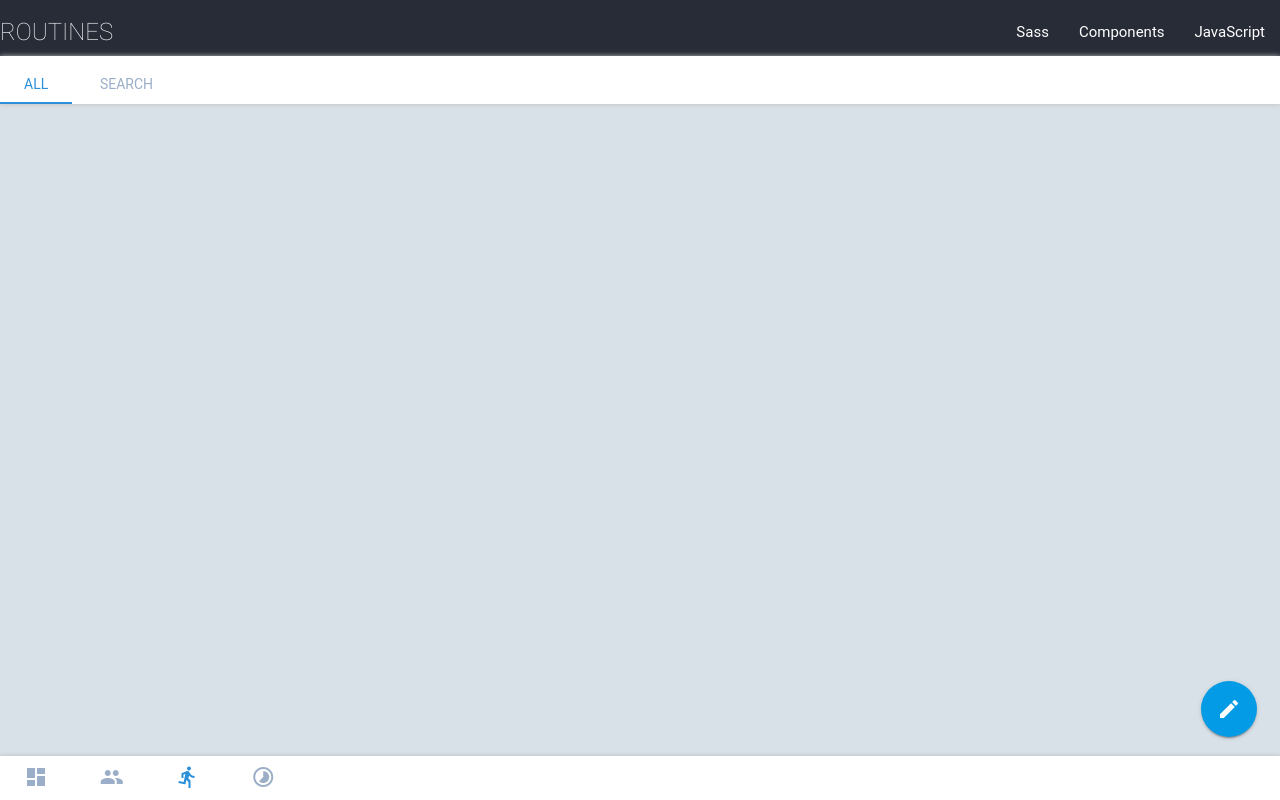
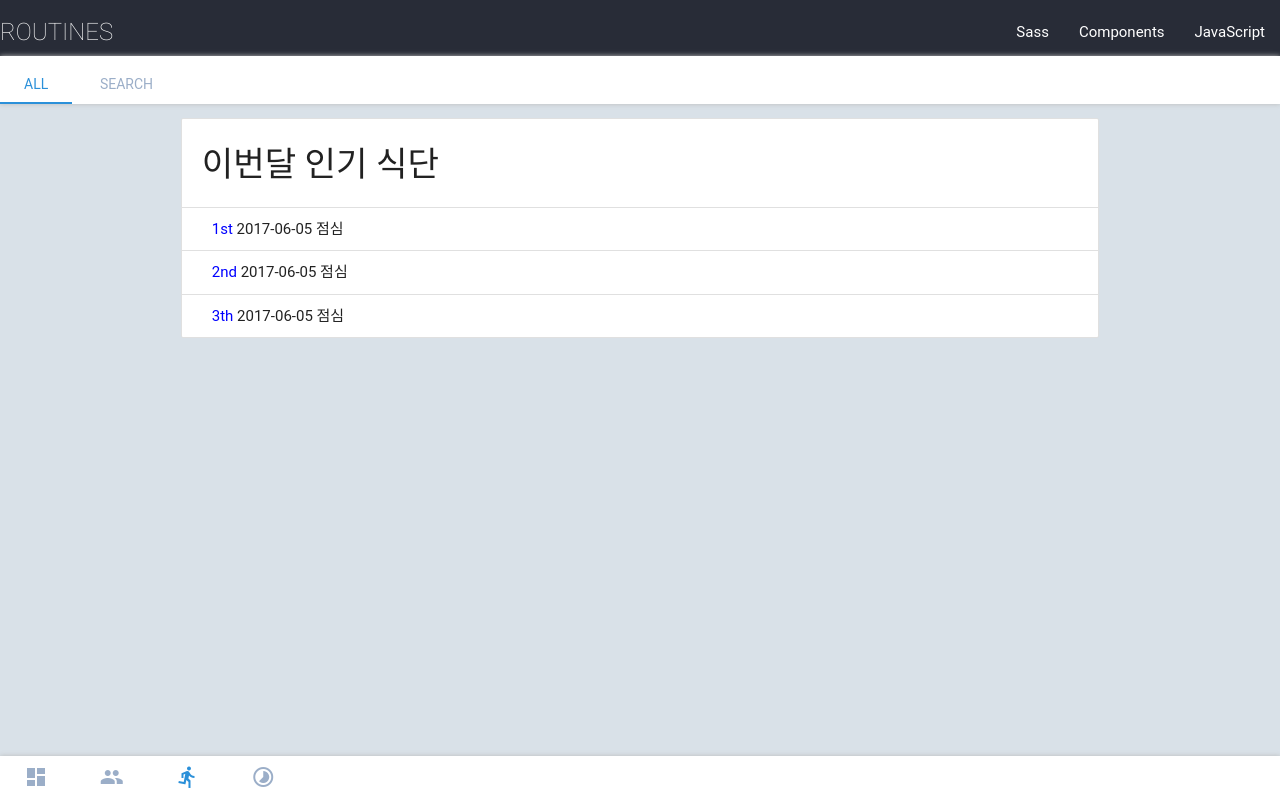
Before and after one commit to tigerlcw/MidasITProject, a Django app: page /routine/ in a window 1280 px wide. Run offline with Django 3.2, Linux system fonts and the light colour scheme; the visitor is signed in with stand-in values (Sample User, id 1); data that the repository does not hold is empty; some libraries are stand-ins or nearby versions; some web fonts are replaced.

Commit message:
Chart page

```diff
--- a/templates/main/myroutine.html
+++ b/templates/main/myroutine.html
@@ -4,6 +4,8 @@
 <link rel ="stylesheet" href="{% static 'css/people.css' %}" />
 {% endblock %}
 {% block content %}
+<script type="text/javascript" src="https://www.gstatic.com/charts/loader.js"></script>
+
 <div class="bottom-tab">
 	<ul class="tabs">
 		<li class="tab col s3"><a  href="/" id="feed"><i class="material-icons">dashboard</i></a></li>
@@ -20,41 +22,41 @@
 </div>
 
 <div class="contain container">
-	<div class="fixed-action-btn">
-		<a class="btn-floating btn-large ">
-			<i class="large material-icons">mode_edit</i>
-			</a>
-	</div>
+
 	<div class="row">
+		<div class="col s12 no-padding">
+			<ul class="collection with-header">
+				<li class="collection-header"><h4>이번달 인기 식단</h4></li>
+				<li class="collection-item"><span style="color:blue">1st</span>  2017-06-05 점심</li>
+				<li class="collection-item"><span style="color:blue">2nd</span> 2017-06-05 점심</li>
+				<li class="collection-item"><span style="color:blue">3th</span> 2017-06-05 점심</li>
+			</ul>
+		</div>
 		<div id="all" class="col s12 no-padding">
-		{% for routine in routines%}
+			{% for routine in routines%}
 			<div class="card">
-				<div class="card-action card-routine">
-					<span class="card-routine-title">{{ routine.routine_name }}</span>
-					<br />
-					<span>{{ routine.routine_detail }}</span>
+				<div class="card-action">
+					<div id="chart_div"></div>
 				</div>
+			</div>
+			<div class="card">
 				<div class="card-action">
-					<div class="row no-margin">
-						<div class="col s1">
-							<a><i class="material-icons timer-icon">timer</i></a>
-						</div>
-						<div class="col s3">
-							<span class="timer">{{ routine.routine_time }}</span>
-						</div>
-						<div class="col s1">
-							<a><i class="material-icons timer-icon">favorite</i></a>
-						</div>
-						<div class="col s2">
-							<span class="timer">10</span>
-						</div>
-					</div>
+					<div id="chart_div2"></div>
 				</div>
 			</div>
 			{% endfor %}
 		</div>
 	</div>
-	<div id="search" class="col s12">Test 2</div>
+	<div id="search" class="col s12">
+		<div class="col s12 no-padding">
+			<ul class="collection with-header">
+				<li class="collection-header"><h4>내가 먹은 식단</h4></li>
+				<li class="collection-item"><span style="color:blue">1st</span>  2017-06-05 점심</li>
+				<li class="collection-item"><span style="color:blue">2nd</span> 2017-06-05 점심</li>
+				<li class="collection-item"><span style="color:blue">3th</span> 2017-06-05 점심</li>
+			</ul>
+		</div>
+	 </div>
 </div>
 {% endblock %}
 
@@ -72,4 +74,90 @@
 		});
 	});
 </script>
+<script type="text/javascript">
+	google.charts.load('current', {packages: ['corechart', 'bar']});
+	google.charts.setOnLoadCallback(drawBasic);
+
+	function drawBasic() {
+
+		var data = new google.visualization.DataTable();
+		data.addColumn('timeofday', 'Time of Day');
+		data.addColumn('number', 'Motivation Level');
+
+		data.addRows([
+			[{v: [8, 0, 0], f: '8 am'}, 1],
+			[{v: [9, 0, 0], f: '9 am'}, 2],
+			[{v: [10, 0, 0], f:'10 am'}, 3],
+			[{v: [11, 0, 0], f: '11 am'}, 4],
+			[{v: [12, 0, 0], f: '12 pm'}, 5],
+			[{v: [13, 0, 0], f: '1 pm'}, 6],
+			[{v: [14, 0, 0], f: '2 pm'}, 7],
+			[{v: [15, 0, 0], f: '3 pm'}, 8],
+			[{v: [16, 0, 0], f: '4 pm'}, 9],
+			[{v: [17, 0, 0], f: '5 pm'}, 10],
+			]);
+
+		var options = {
+			title: '요일별 식사량',
+			hAxis: {
+				title: 'Time of Day',
+				format: 'h:mm a',
+				viewWindow: {
+					min: [7, 30, 0],
+					max: [17, 30, 0]
+				}
+			},
+			vAxis: {
+			}
+		};
+
+		var chart = new google.visualization.ColumnChart(
+			document.getElementById('chart_div2'));
+
+		chart.draw(data, options);
+	}
+</script>
+<script type="text/javascript">
+	google.charts.load('current', {packages: ['corechart', 'bar']});
+	google.charts.setOnLoadCallback(drawBasic);
+
+	function drawBasic() {
+
+		var data = new google.visualization.DataTable();
+		data.addColumn('timeofday', 'Time of Day');
+		data.addColumn('number', 'Motivation Level');
+
+		data.addRows([
+			[{v: [8, 0, 0], f: '8 am'}, 1],
+			[{v: [9, 0, 0], f: '9 am'}, 2],
+			[{v: [10, 0, 0], f:'10 am'}, 3],
+			[{v: [11, 0, 0], f: '11 am'}, 4],
+			[{v: [12, 0, 0], f: '12 pm'}, 5],
+			[{v: [13, 0, 0], f: '1 pm'}, 6],
+			[{v: [14, 0, 0], f: '2 pm'}, 7],
+			[{v: [15, 0, 0], f: '3 pm'}, 8],
+			[{v: [16, 0, 0], f: '4 pm'}, 9],
+			[{v: [17, 0, 0], f: '5 pm'}, 10],
+			]);
+
+		var options = {
+			title: '월별 식사량',
+			hAxis: {
+				title: 'Time of Day',
+				format: 'h:mm a',
+				viewWindow: {
+					min: [7, 30, 0],
+					max: [17, 30, 0]
+				}
+			},
+			vAxis: {
+			}
+		};
+
+		var chart = new google.visualization.ColumnChart(
+			document.getElementById('chart_div'));
+
+		chart.draw(data, options);
+	}
+</script>
 {% endblock %}
```
